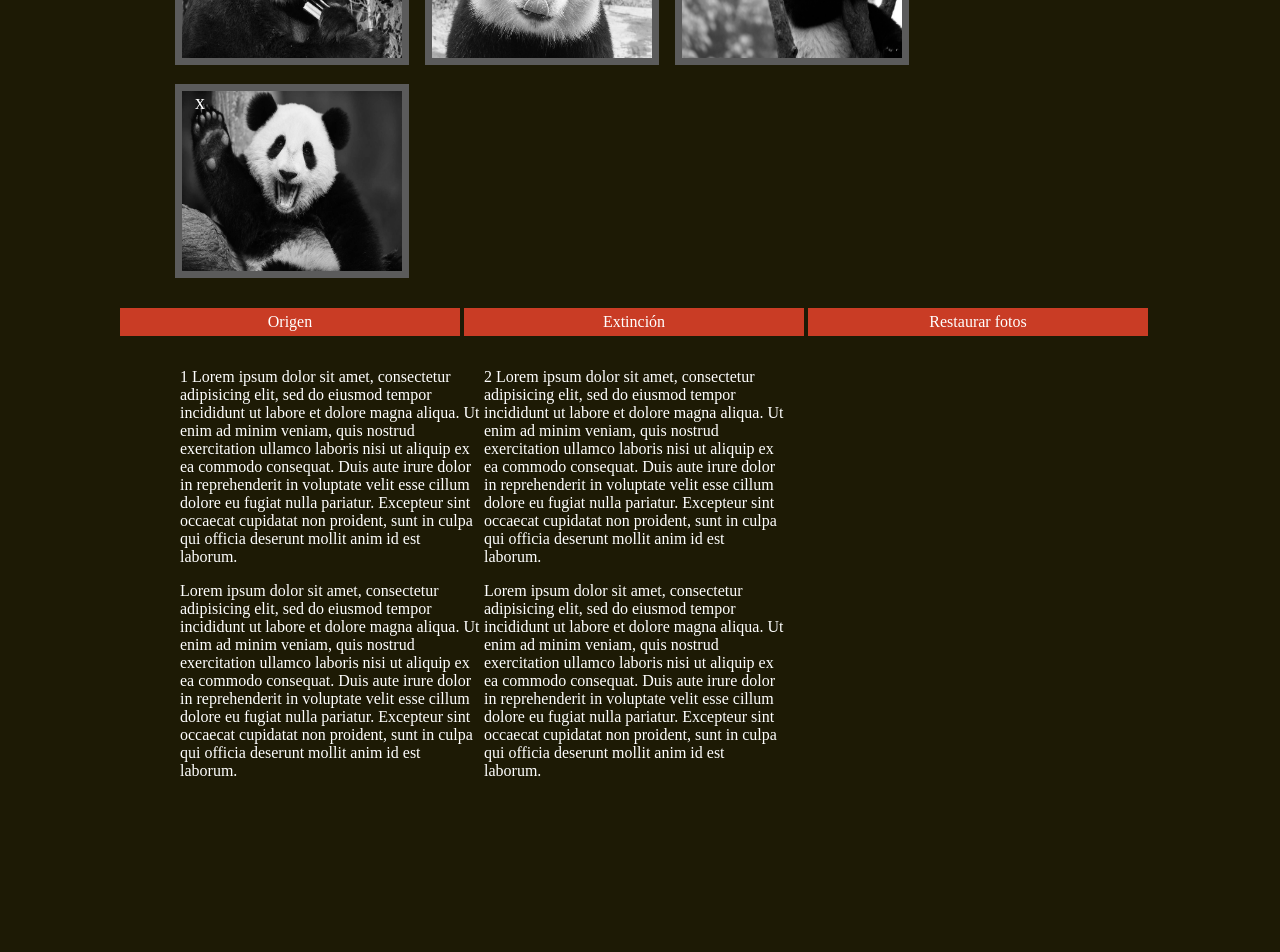
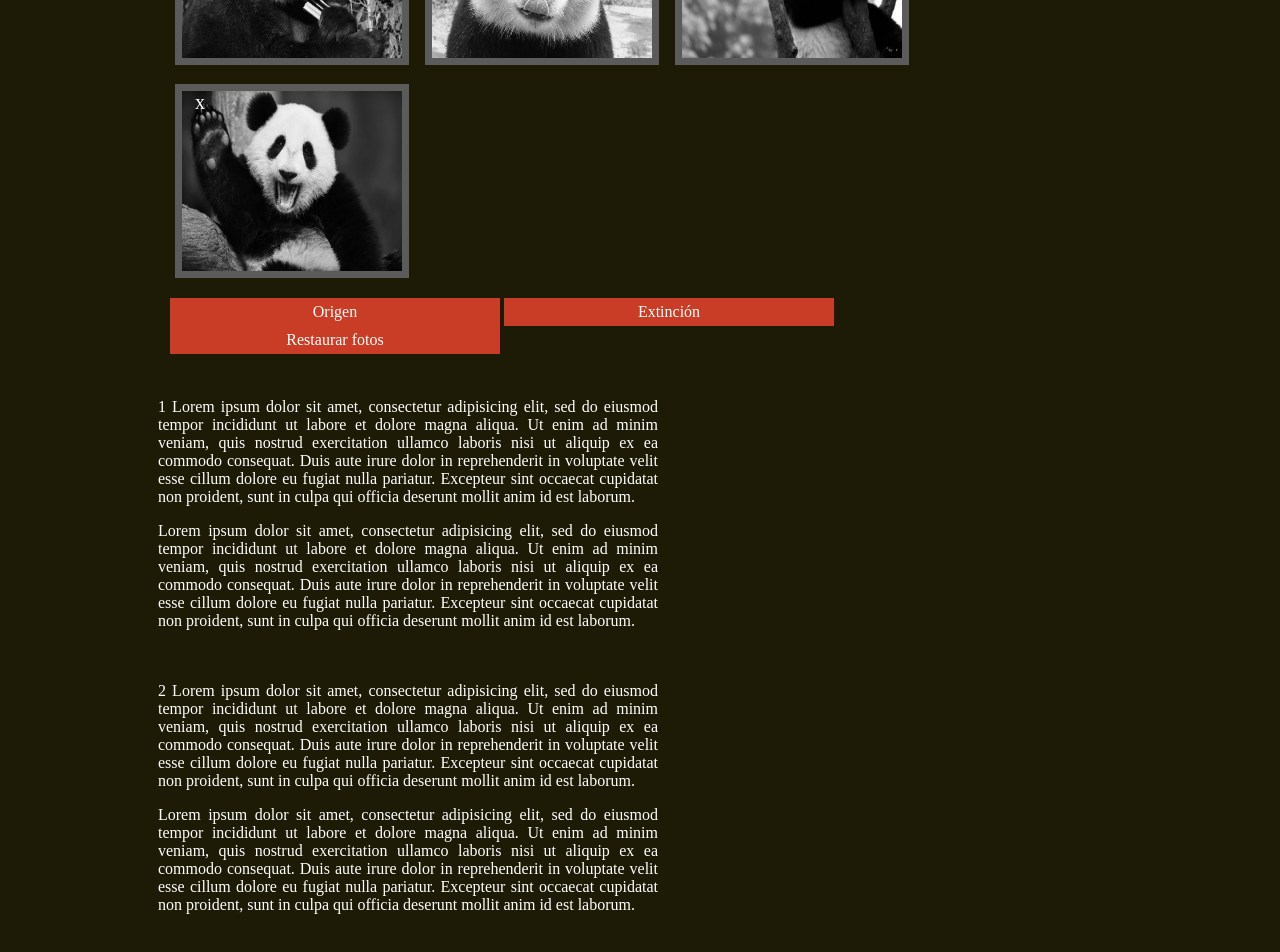
Before and after one commit to RuthSalvador/PandaPanda, a plain HTML site: page index.html in a window 1280 px wide. Shown: the part 212-1164 px from the top of the page. Before the commit the page ends 1018 px from the top, so only its background shows below. Drawn offline with Linux system fonts and the light colour scheme.

Commit message:
alineados textos ok

```diff
--- a/assets/css/main.css
+++ b/assets/css/main.css
@@ -21,7 +21,8 @@ a {
 }
 
 section {
-  padding: 0px 160px;
+  box-sizing: content-box;
+  margin: 0px 160px;
 }
 
 .div-panda {
@@ -51,13 +52,14 @@ section {
 }
 
 main {
-  padding: 10px 80px;
+  box-sizing: content-box;
+  margin: 0px 130px;
 }
 
 main ul li {
   background-color: #c93c25;
   display: inline-block;
-  width: 300px;
+  width: 290px;
   padding:  5px 20px;
   list-style: none;
   text-align: center;
@@ -69,11 +71,13 @@ main ul li a {
 
 .texto {
   display: inline-block;
-  width: 300px;
+  width: 500px;
+  text-align: justify;
+  padding: 10px;
 }
 
 .bloque-textos {
-  padding-left: 100px
+  margin: 18px;
 }
 
 .oculto {
```
